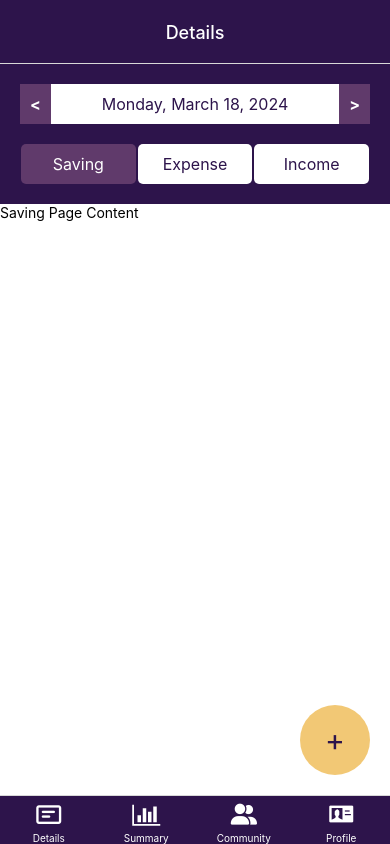
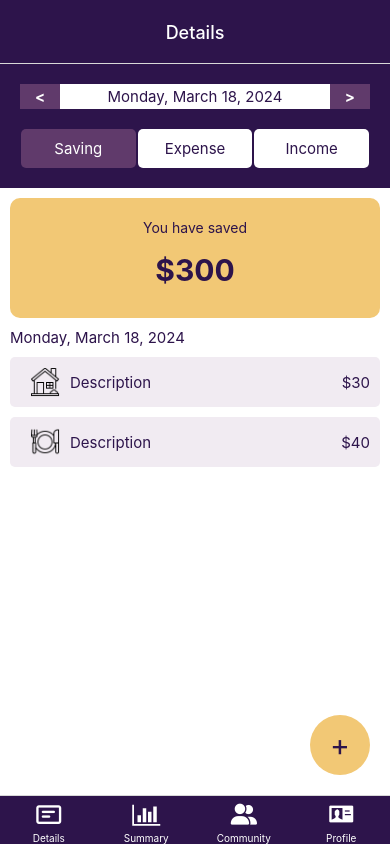
Before and after one commit to JoyfulTechLauncher/joyfulfrugalista, a React Native app: screen /Details in a window 390 px wide. Built offline with nearby package versions, Linux system fonts and the light colour scheme.

Commit message:
add data

```diff
--- a/screens/Details.js
+++ b/screens/Details.js
@@ -1,7 +1,7 @@
 import { StatusBar } from 'expo-status-bar';
-import { StyleSheet,View, Text, TouchableOpacity, Image} from "react-native";
+import { StyleSheet,View, Text, TouchableOpacity, Image, Platform} from "react-native";
 import React, { useState } from 'react';
-
+import { ScrollView } from 'react-native-gesture-handler';
 
 function Detail({ navigation }) {
 
@@ -30,14 +30,91 @@ function Detail({ navigation }) {
     return dataType === data ? styles.activeButtonText : styles.buttonText;
   };
 
+  const monthlyBudget = 1000; // Example monthly budget
+  const currentExpenses = 750; // Example current expenses
+
+  // Calculate the progress (percentage of expenses relative to budget)
+  const progress = currentExpenses / monthlyBudget;
+
   const loadData = () => {
     switch (dataType) {
       case 'saving':
-        return <Text>Saving Page Content</Text>;
+        return (
+          <View>
+            <View style={styles.board}>
+              <Text style={styles.boardLabel}>You have saved</Text>
+              <Text style={styles.amount}>$300</Text>
+            </View>
+            <ScrollView style={styles.scrollView}>
+              <View style={styles.dataContainer}>
+                <Text style={styles.dateText}>{getDate(0)}</Text>
+                <View style={styles.data}>
+                  <Image source={require('../assets/housing.png')} style={styles.dataIcon}/>
+                  <View style={styles.dataText}>
+                    <Text style={styles.dataLabel}>Description</Text>
+                    <Text style={styles.dataAmount}>$30</Text>
+                  </View>
+                </View>
+                <View style={styles.data}>
+                  <Image source={require('../assets/food.png')} style={styles.dataIcon}/>
+                  <View style={styles.dataText}>
+                    <Text style={styles.dataLabel}>Description</Text>
+                    <Text style={styles.dataAmount}>$40</Text>
+                  </View>
+                </View>
+              </View>
+            </ScrollView>
+          </View>
+        );
       case 'expense':
-        return <Text>Expense Page Content</Text>;
+        return (
+          <View>
+          <View style={styles.board}>
+              <Text style={styles.boardLabel}>You have spent</Text>
+              <Text style={styles.amount}>$350</Text>
+          </View>
+          <ScrollView style={styles.scrollView}>
+            <View style={styles.dataContainer}>
+              <Text style={styles.dateText}>{getDate(0)}</Text>
+              <View style={styles.data}>
+                <Image source={require('../assets/education.png')} style={styles.dataIcon}/>
+                <View style={styles.dataText}>
+                  <Text style={styles.dataLabel}>Description</Text>
+                  <Text style={styles.dataAmount}>$500</Text>
+                </View>
+              </View>
+            </View>
+          </ScrollView>
+        </View>
+        );
       case 'income':
-        return <Text>Income Page Content</Text>;
+        return (
+          <View>
+          <View style={styles.board}>
+              <Text style={styles.boardLabel}>You have earned</Text>
+              <Text style={styles.amount}>$1400</Text>
+          </View>
+          <ScrollView style={styles.scrollView}>
+            <View style={styles.dataContainer}>
+              <Text style={styles.dateText}>{getDate(0)}</Text>
+              <View style={styles.data}>
+                <Image source={require('../assets/household.png')} style={styles.dataIcon}/>
+                <View style={styles.dataText}>
+                  <Text style={styles.dataLabel}>Description</Text>
+                  <Text style={styles.dataAmount}>$800</Text>
+                </View>
+              </View>
+              <View style={styles.data}>
+                <Image source={require('../assets/education.png')} style={styles.dataIcon}/>
+                <View style={styles.dataText}>
+                  <Text style={styles.dataLabel}>Description</Text>
+                  <Text style={styles.dataAmount}>$900</Text>
+                </View>
+              </View>
+            </View>
+          </ScrollView>
+        </View>
+        );
       default:
         return null;
     }
@@ -49,7 +126,7 @@ function Detail({ navigation }) {
   };
 
   const handleNext = () => {
-    setDateIndex(dateIndex + 1);
+    setDateIndex(Math.min(0, dateIndex + 1));
   };
 
 
@@ -100,16 +177,17 @@ const styles = StyleSheet.create({
     backgroundColor: '#fff',
   },
   navButton: {
-    padding: 10,
+    paddingVertical: 3,
+    paddingHorizontal: 15,
     backgroundColor: '#603a6b',
   },
   navButtonText: {
     color: '#fff',
-    fontSize: 16,
+    fontSize: 15,
     fontWeight: 'bold',
   },
   dateText: {
-    fontSize: 16,
+    fontSize: 15,
     color: '#2d144b',
   },
   mainButtons: {
@@ -128,7 +206,7 @@ const styles = StyleSheet.create({
   },
   activeButtonText: {
     color: '#fff',
-    fontSize: 16,
+    fontSize: 15,
   },
   button: {
     flex: 1,
@@ -140,7 +218,7 @@ const styles = StyleSheet.create({
   },
   buttonText: {
     color: '#2d144b',
-    fontSize: 16,
+    fontSize: 15,
   },
   content: {
     flex: 1,
@@ -153,9 +231,9 @@ const styles = StyleSheet.create({
     position: 'absolute',
     bottom: 20,
     right: 20,
-    width: 70,
-    height: 70,
-    borderRadius: 40,
+    width: 60,
+    height: 60,
+    borderRadius: 30,
     backgroundColor: '#f2c875',
     justifyContent: 'center',
     alignItems: 'center',
@@ -163,6 +241,56 @@ const styles = StyleSheet.create({
   addButtonText: {
     color: '#2d144b',
     fontSize: 30,
+  },
+  board: {
+    backgroundColor: '#f2c875',
+    padding: 5,
+    borderRadius: 10,
+    margin: 10,
+    alignItems: 'center',
+    height: 120,
+  },
+  boardLabel: {
+    color: '#2d144b',
+    lineHeight: 50,
+  },
+  amount: {
+    color: '#2d144b',
+    lineHeight: 35,
+    fontSize: 30,
+    fontWeight: 'bold',
+  },
+  dataContainer: {
+    justifyContent: 'center',
+    paddingHorizontal: 10,
+  },
+  data: {
+    alignItems: 'center',
+    flexDirection: 'row',
+    backgroundColor: '#F1EBF2',
+    marginTop: 10,
+    padding: 10,
+    borderRadius: 5,
+    height: 50,
+  },
+  dataIcon: {
+    height: 30,
+    width: 30,
+    margin: 10,
+  },
+  dataText: {
+    flex: 1,
+    flexDirection: 'row',
+    justifyContent: 'space-between',
+  },
+  dataLabel: {
+    color: '#2d144b',
+    fontSize: 15,
+  },
+  dataAmount: {
+    color: '#2d144b',
+    fontSize: 15,
+
   }
 });
 
```
